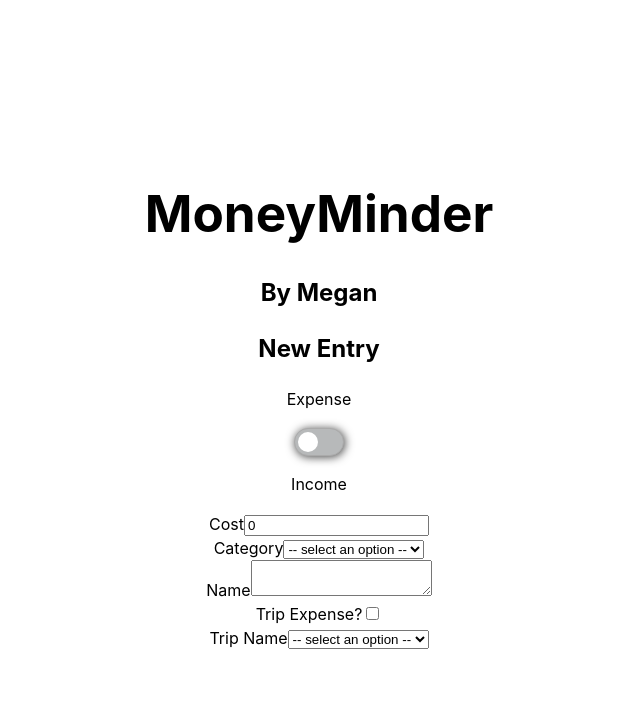
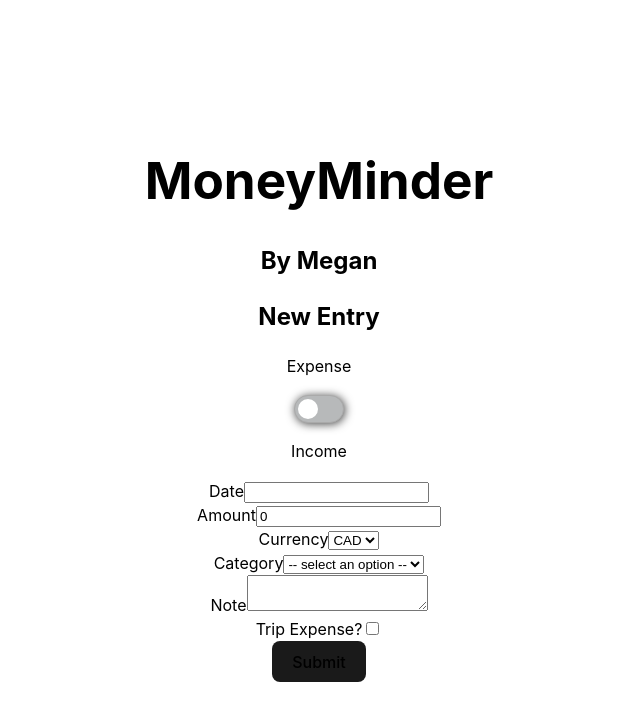
Before and after one commit to meganveldhuis/money-minder-client, a React (Vite) app in the folder client-budget-app/: page / in a window 1280 px wide. Shown: the top 720 px of the page, without its empty margins (321-961 px from the left). Built offline with nearby package versions, Linux system fonts and the light colour scheme.

Commit message:
add income view of form

```diff
--- a/client-budget-app/src/components/EntrySideBar/EntrySideBar.jsx
+++ b/client-budget-app/src/components/EntrySideBar/EntrySideBar.jsx
@@ -2,21 +2,23 @@ import { useState } from "react";
 import "./EntrySideBar.scss";
 
 function EntrySideBar() {
-  const [toggled, setToggled] = useState(false);
+  const [isIncome, setIsIncome] = useState(false);
   const [formResponse, setFormResponse] = useState({
-    cost: 0,
+    date: "",
+    amount: 0,
+    currency: "CAD",
     category: "",
-    name: "",
-    date: "",
+    note: "",
     isTrip: false,
     tripName: "",
   });
 
   function handleInputChange(e) {
-    setFormResponse((prevFormResponse) => {
+    const { name, value, type, checked } = e.target;
+    setFormResponse((prevState) => {
       return {
-        ...prevFormResponse,
-        [e.target.name]: e.target.value,
+        ...prevState,
+        [name]: type === "checkbox" ? checked : value,
       };
     });
   }
@@ -27,8 +29,8 @@ function EntrySideBar() {
       <div>
         <p>Expense</p>
         <button
-          className={`toggle-btn ${toggled ? "toggled" : ""}`}
-          onClick={() => setToggled(!toggled)}
+          className={`toggle-btn ${isIncome ? "toggled" : ""}`}
+          onClick={() => setIsIncome((prev) => !prev)}
         >
           <div className="thumb"></div>
         </button>
@@ -37,13 +39,34 @@ function EntrySideBar() {
 
       <form className="form">
         <div className="form__item">
-          <label htmlFor="cost">Cost</label>
+          <label>Date</label>
           <input
-            id="cost"
-            name="cost"
+            id="date"
+            name="date"
             onChange={(e) => handleInputChange(e)}
-            value={formResponse.cost}
+            value={formResponse.date}
           ></input>
+        </div>
+        <div className="form__item">
+          <label htmlFor="amount">Amount</label>
+          <input
+            id="amount"
+            name="amount"
+            onChange={(e) => handleInputChange(e)}
+            value={formResponse.amount}
+          ></input>
+        </div>
+        <div className="form__item">
+          <label htmlFor="category">Currency</label>
+          <select
+            id="currency"
+            name="currency"
+            onChange={(e) => handleInputChange(e)}
+            value={formResponse.currency}
+          >
+            <option value="cad">CAD</option>
+            <option value="usd">USD</option>
+          </select>
         </div>
         <div className="form__item">
           <label htmlFor="category">Category</label>
@@ -53,20 +76,31 @@ function EntrySideBar() {
             onChange={(e) => handleInputChange(e)}
             value={formResponse.category}
           >
+            {isIncome ? (
+              <>
+                <option value=""> -- select an option -- </option>
+                <option value="job">Job</option>
+              </>
+            ) : (
+              <>
                 <option value=""> -- select an option -- </option>
                 <option value="groceries">Groceries</option>
                 <option value="rent">Rent</option>
+              </>
+            )}
           </select>
         </div>
         <div className="form__item">
-          <label htmlFor="name">Name</label>
+          <label htmlFor="note">Note</label>
           <textarea
-            id="name"
-            name="name"
+            id="note"
+            name="note"
             onChange={(e) => handleInputChange(e)}
-            value={formResponse.name}
+            value={formResponse.note}
           ></textarea>
         </div>
+        {!isIncome ? (
+          <>
             <div className="form__item">
               <label htmlFor="isTrip">Trip Expense?</label>
               <input
@@ -74,10 +108,10 @@ function EntrySideBar() {
                 id="isTrip"
                 name="isTrip"
                 onChange={(e) => handleInputChange(e)}
-            value={formResponse.isTrip}
+                checked={formResponse.isTrip}
               ></input>
             </div>
-
+            {formResponse.isTrip && (
               <div className="form__item">
                 <label htmlFor="tripName">Trip Name</label>
                 <select
@@ -91,6 +125,12 @@ function EntrySideBar() {
                   <option value="rent">Europe</option>
                 </select>
               </div>
+            )}{" "}
+          </>
+        ) : (
+          <></>
+        )}
+        <button>Submit</button>
       </form>
     </aside>
   );
```
Lines whose indentation alone changed are shown as unchanged.
